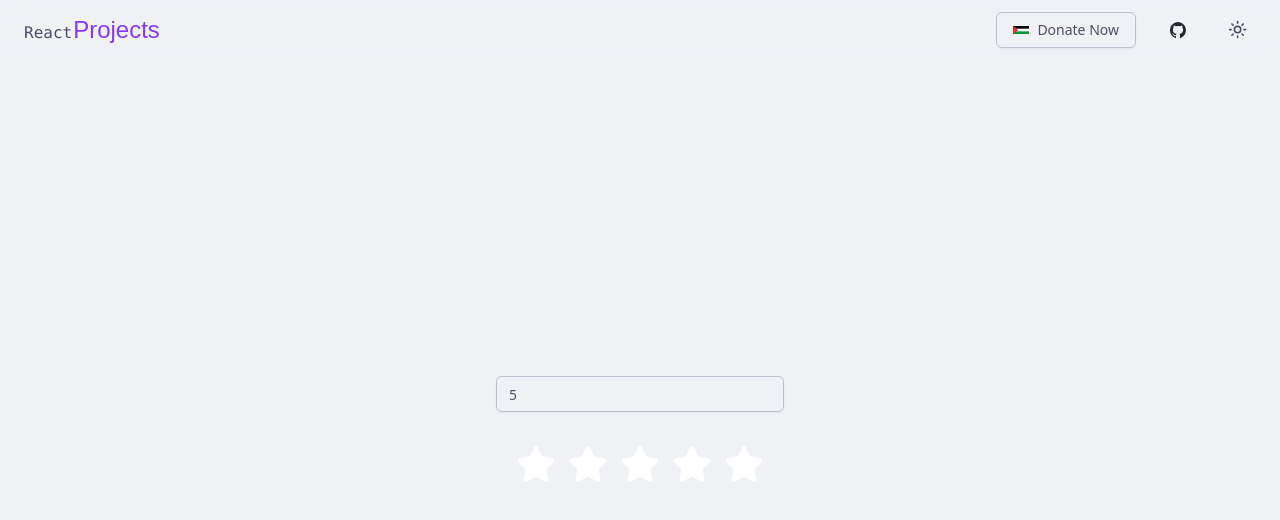
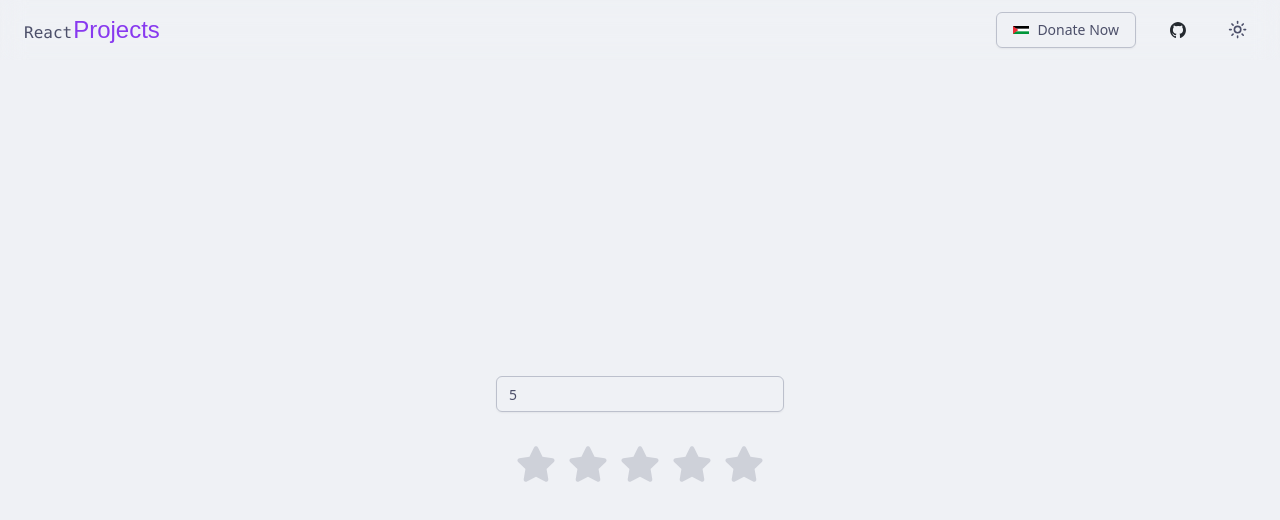
Before and after one commit to Mercury-23/React-project, a React (Vite) app: page /React-Projects/star-rating in a window 1280 px wide. Shown: the top 520 px of the page. Built offline with nearby package versions, Linux system fonts and the light colour scheme; a web font is replaced by a local one.

Commit message:
fixing colors after changing theme

```diff
--- a/src/index.css
+++ b/src/index.css
@@ -48,7 +48,7 @@
     --destructive: 343.269 81.25% 74.902%;
     --destructive-foreground: 240 21.311% 11.961%;
     --ring: 226.154 63.934% 88.039%;
-    --radius: 0rem;
+    --radius: 0.5rem;
   }
 }
 
--- a/src/pages/Feature-flag/FeatureFlags.jsx
+++ b/src/pages/Feature-flag/FeatureFlags.jsx
@@ -47,7 +47,7 @@ export const FeatureFlags = () => {
 
   return (
     <div>
-      <h1 className="text-2xl text-center py-4 bg-accent">Feature Flags</h1>
+      <h1 className="text-2xl text-center py-4 bg-primary text-primary-foreground">Feature Flags</h1>
       {componentsToRender.map((componentItem) =>
         checkEnabledFlags(componentItem.key) ? componentItem.component : null,
       )}
--- a/src/pages/RandomColor.jsx
+++ b/src/pages/RandomColor.jsx
@@ -29,9 +29,10 @@ function RandomColor() {
 
   return (
     <div
-      className={`container flex flex-1 flex-col items-center justify-start gap-8 my-10 w-full h-screen`}
+      className={`container flex flex-1 flex-col items-center justify-start gap-8 my-10 w-full h-screen py-10`}
       style={{ background: color }}
     >
+      <div className="flex gap-7">
         <Button onClick={() => settypeOfColor("hex")}>Create HEX Color</Button>
         <Button onClick={() => settypeOfColor("rgb")}>Create RGB Color</Button>
         <Button
@@ -43,6 +44,7 @@ function RandomColor() {
         >
           Generate Random Color
         </Button>
+      </div>
       <div className="flex justify-center items-center mix-blend-multiply dark:mix-blend-exclusion mt-[50px]">
         <h1 className="text-8xl font-micro">{color}</h1>
       </div>
--- a/src/pages/StarRating.jsx
+++ b/src/pages/StarRating.jsx
@@ -43,8 +43,8 @@ function StarRating({ numOfStars = 5 }) {
               key={index}
               className={
                 index <= (hover || rating)
-                  ? "active text-accent"
-                  : "inactive text-white"
+                  ? "active text-primary"
+                  : "inactive text-secondary-foreground/20"
               }
               onClick={() => handleClick(index)}
               onMouseMove={() => handleMouseEnter(index)}
--- a/src/pages/tree-view/TreeView.jsx
+++ b/src/pages/tree-view/TreeView.jsx
@@ -2,7 +2,7 @@ import MenuList from "./MenuList"
 
 function TreeView({menus = []})  {
   return (
-    <div className="container bg-card w-[260px] flex flex-1 py-5 mr-[100%]">
+    <div className="container bg-secondary/50 w-[260px] flex flex-1 py-5 mr-[100%]">
       <MenuList list={menus} />
     </div>
   )
```
Lines whose indentation alone changed are shown as unchanged.
